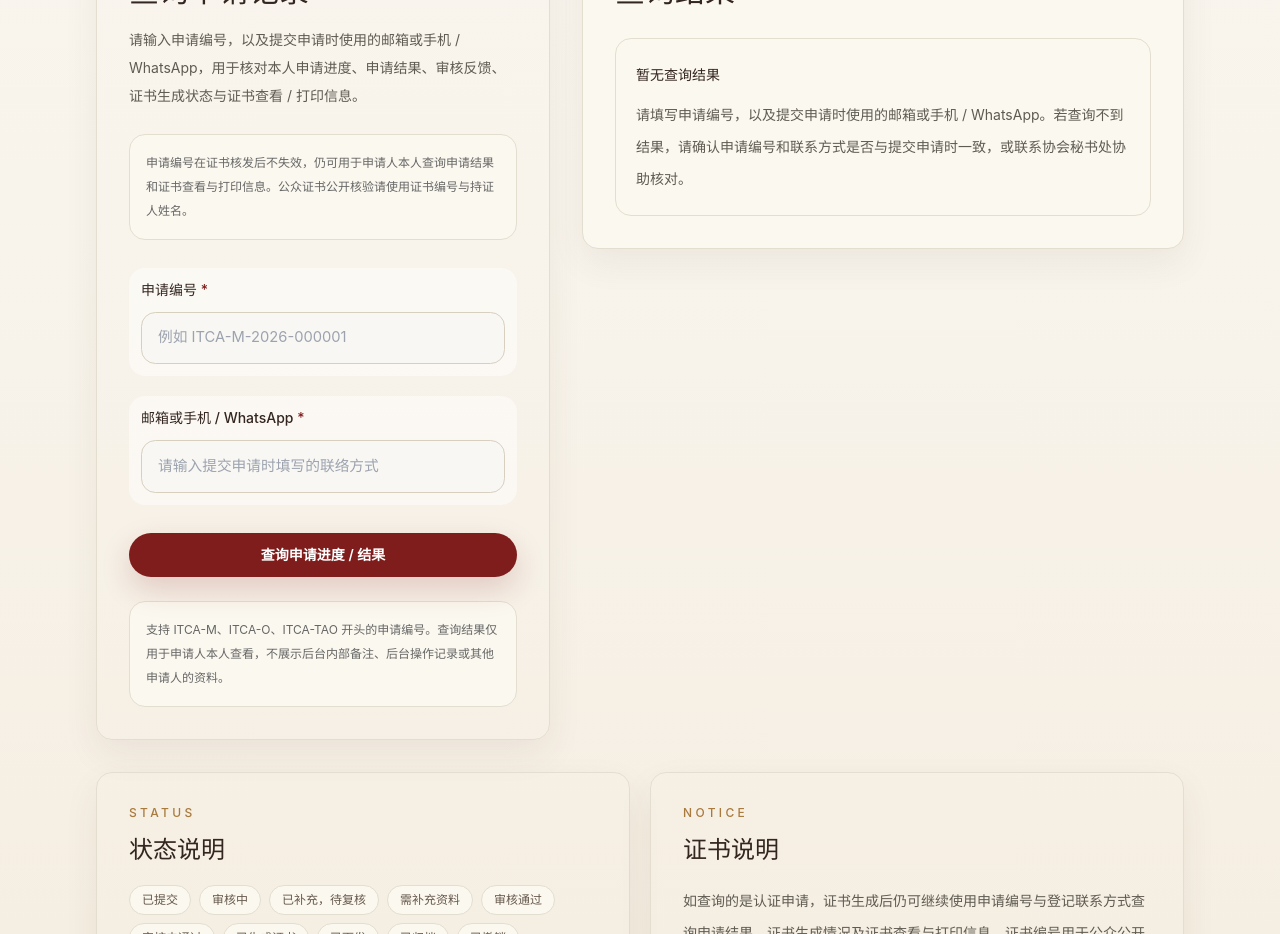
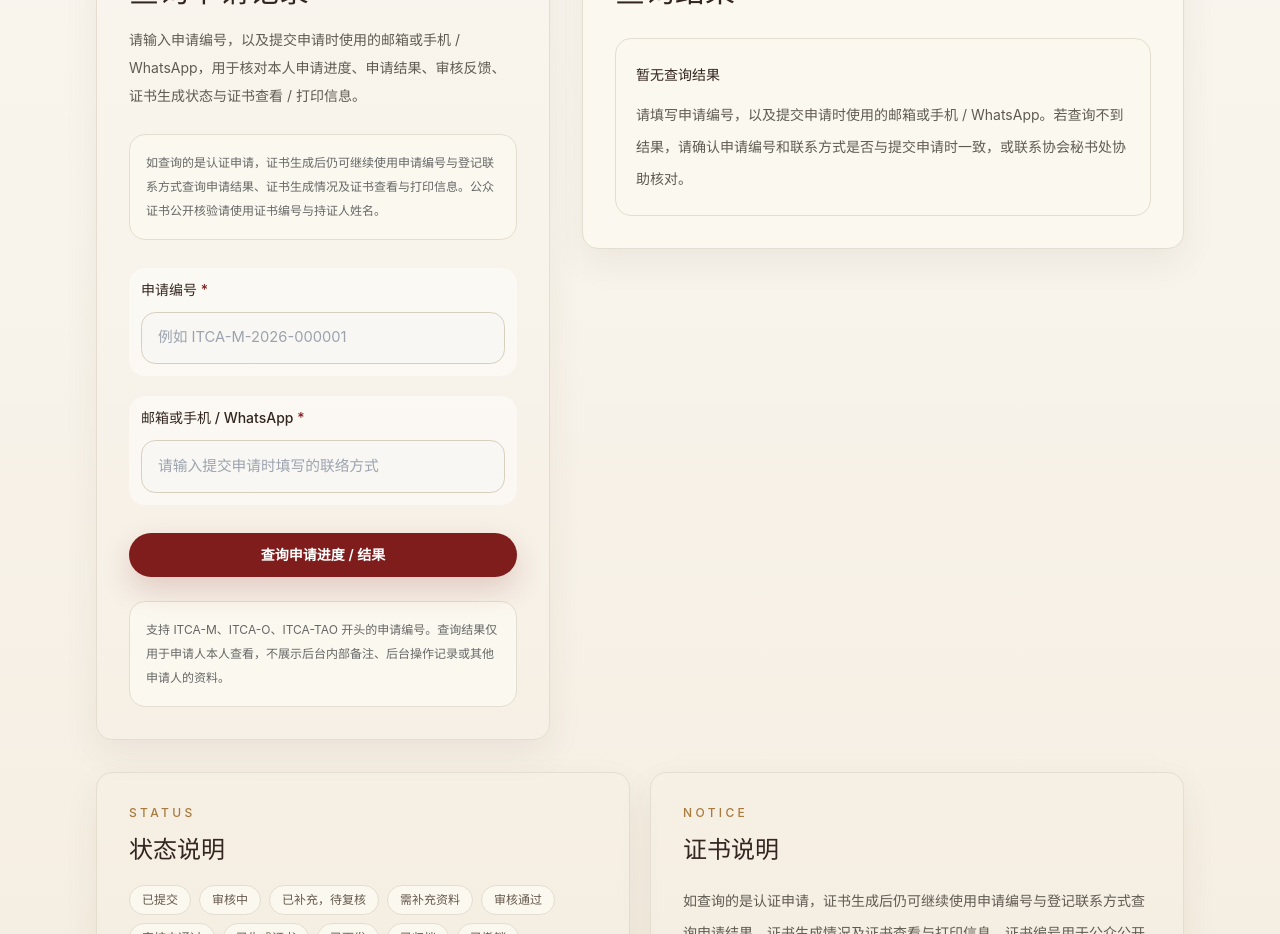
Before and after one commit to lee7803-lgtm/atca-website, a Next.js app: page /application/query in a window 1280 px wide. Shown: the part 920-1854 px from the top of the page. Built offline with nearby package versions, Linux system fonts and the light colour scheme.

Commit message:
fix: complete V1.2 regression and backend workflow refinements

```diff
--- a/app/application/query/page.tsx
+++ b/app/application/query/page.tsx
@@ -106,7 +106,7 @@ function ApplicationQueryContent() {
             <p className="mt-4 text-sm leading-7 text-[#5f5b52]">请输入申请编号，以及提交申请时使用的邮箱或手机 / WhatsApp，用于核对本人申请进度、申请结果、审核反馈、证书生成状态与证书查看 / 打印信息。</p>
 
             <div className="mt-6 rounded-2xl border border-[#e4ded0] bg-[#fbf8ef] p-4 text-xs leading-6 text-[#666666]">
-              申请编号在证书核发后不失效，仍可用于申请人本人查询申请结果和证书查看与打印信息。公众证书公开核验请使用证书编号与持证人姓名。
+              如查询的是认证申请，证书生成后仍可继续使用申请编号与登记联系方式查询申请结果、证书生成情况及证书查看与打印信息。公众证书公开核验请使用证书编号与持证人姓名。
             </div>
 
             <div className="mt-7 grid gap-5">
```
